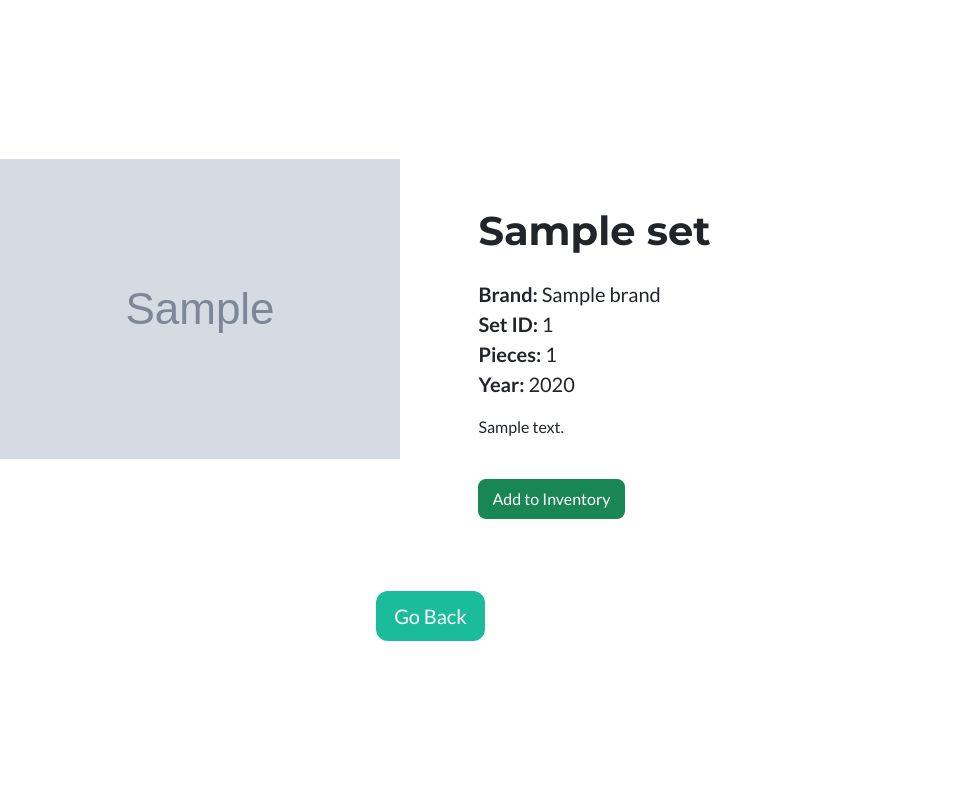
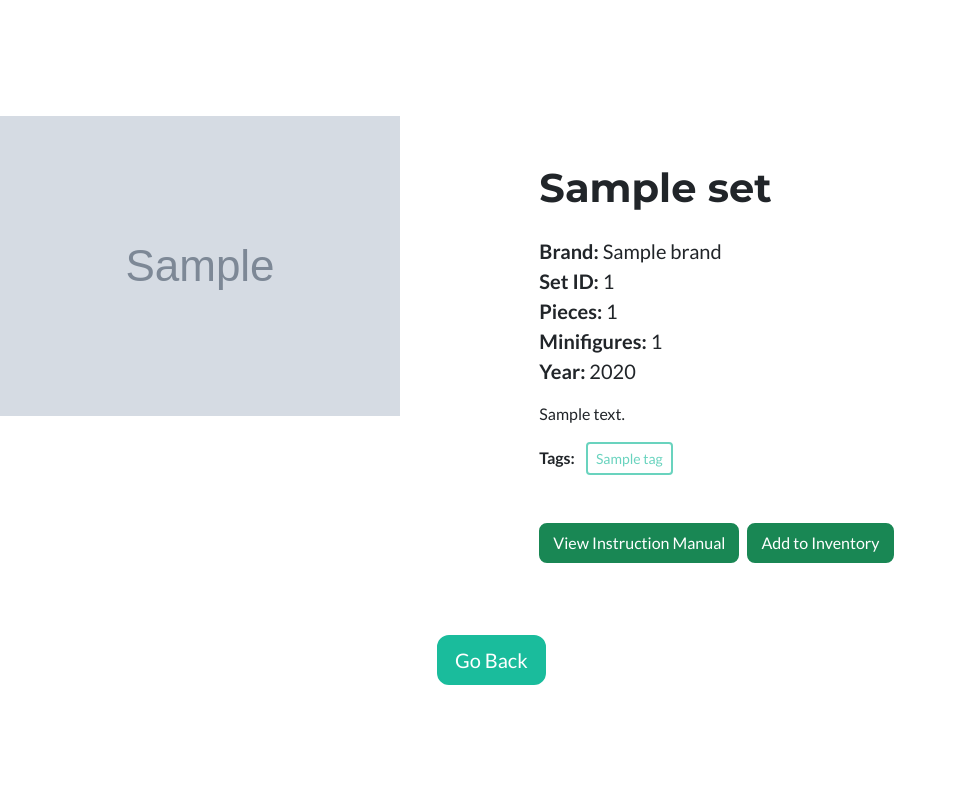
Before and after one commit to RobertLippai/brickset_tracker, a Flask app: page /sets/details/1 in a window 1280 px wide. Shown: the part 56-856 px from the top of the page, without its empty margins (0-957 px from the left). Run offline with Flask 3, Linux system fonts and the light colour scheme; tables that the repository leaves empty hold one stand-in row (values such as "Sample post"); grey boxes marked "Sample" are stand-in pictures; some libraries are stand-ins or nearby versions.

Commit message:
Added tags, minifigs count, and instruction URL to model and details view

```diff
--- a/brickset_tracker/templates/set_detail.html
+++ b/brickset_tracker/templates/set_detail.html
@@ -20,14 +20,38 @@
             <p class="fs-5">
                 <strong>Brand:</strong> {{ brick_set.brand.name }}<br>
                 <strong>Set ID:</strong> {{ brick_set.set_id }}<br>
-                <strong>Pieces:</strong> {{ brick_set.pieces }}<br>
-                <strong>Year:</strong> {{ brick_set.year }}<br>
+
+                {% set infos = [
+                    ('Pieces', brick_set.pieces),
+                    ('Minifigures', brick_set.minifigures),
+                    ('Year', brick_set.year),
+                ] %}
+
+                {% for label, value in infos %}
+                    {% if value %}
+                        <strong>{{ label }}:</strong> {{ value }}<br>
+                    {% endif %}
+                {% endfor %}
             </p>
             {% if brick_set.description %}
             <p class="text-start">{{ brick_set.description }}</p>
             {% endif %}
 
+            {% if brick_set.tags %}
+            <div class="mb-4">
+                <strong class="me-2">Tags:</strong>
+                <div class="d-inline-flex gap-2">
+                    {% for tag in brick_set.tags %}
+                        <button class="btn btn-outline-primary btn-sm" disabled>{{ tag.name }}</button>
+                    {% endfor %}
+                </div>
+            </div>
+        {% endif %}
+
             <div class="d-flex justify-content-center mt-4 gap-2 justify-content-md-start">
+            {% if brick_set.instruction_url %}
+                <a href="{{ brick_set.instruction_url }}" target="_blank" class="btn btn-success">View Instruction Manual</a>
+            {% endif %}
             {% if brick_set is in current_user.owned_sets %}
                 <!-- Button to remove from inventory -->
                 <form action="{{ url_for('remove_set_from_user') }}" method="post" style="display:inline;">
```
Also changed, not shown: brickset_tracker/models.py (+19 -2 lines).
